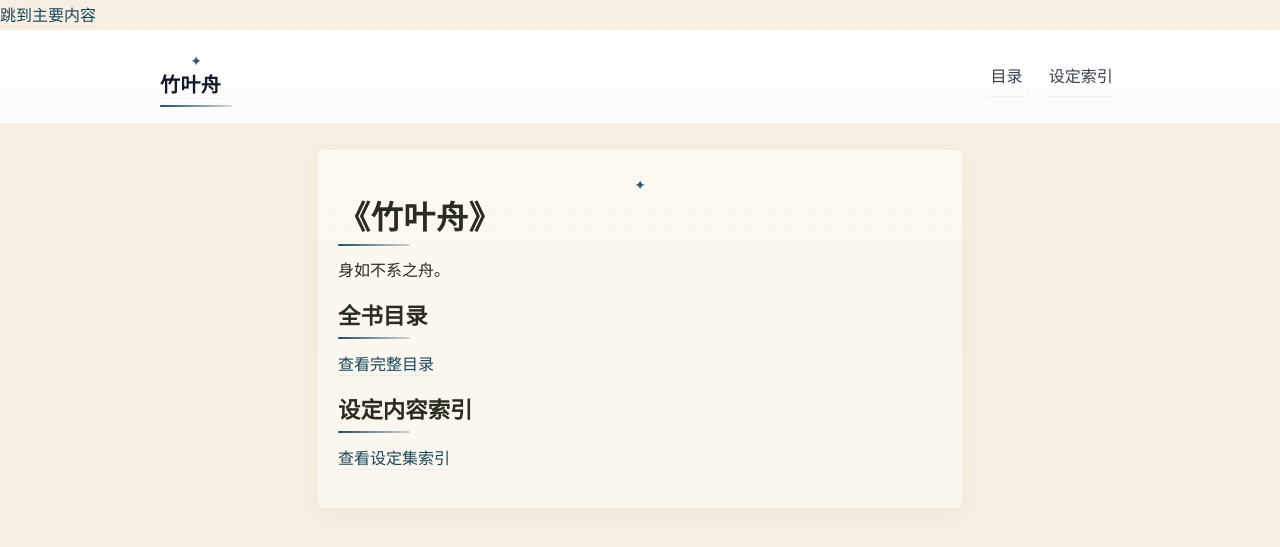
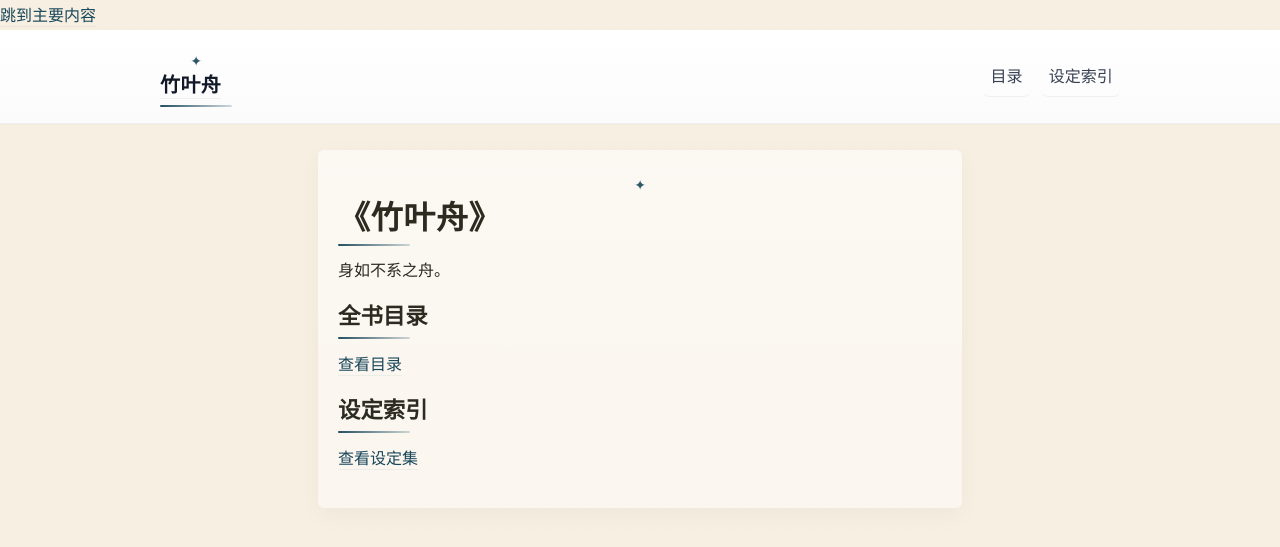
Before and after one commit to LotusSaverin/TheLeaf-BorneDream, a Jekyll site: the page built from index.md, in a window 1280 px wide. Shown: the top 547 px of the page. Built offline with Jekyll 4.4.1, drawn with Linux system fonts in a browser that asks for light colours; some web fonts are replaced.

Commit message:
Update links and section titles in index.md

```diff
--- a/index.md
+++ b/index.md
@@ -9,8 +9,8 @@ title: 竹叶舟
 
 ## 全书目录
 
-[查看完整目录](chapters.md)
+[查看目录](chapters.md)
 
-## 设定内容索引
+## 设定索引
 
-[查看设定集索引](setting-index.md)
+[查看设定集](setting-index.md)
```
